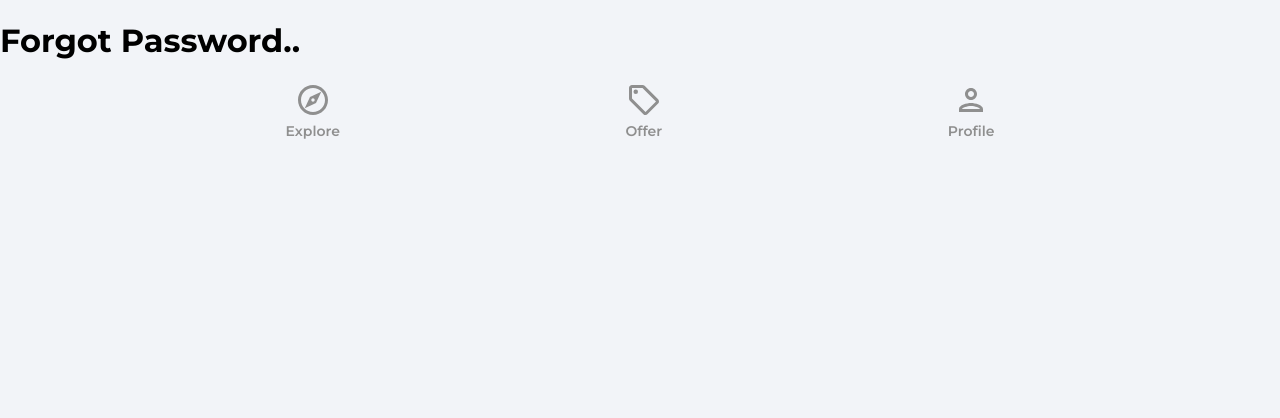
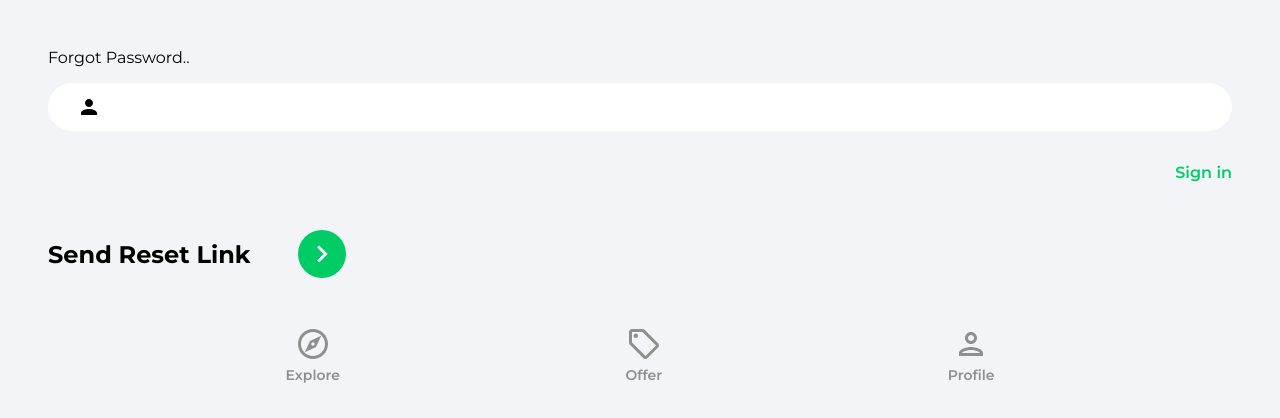
Before and after one commit to MarkCondello/react-house-marketplace, a React (Create React App) app: page /forgot-password in a window 1280 px wide. Shown: the top 418 px of the page. Built offline with nearby package versions, Linux system fonts and the light colour scheme.

Commit message:
- included firebase reset password

```diff
--- a/src/pages/ForgotPassword.jsx
+++ b/src/pages/ForgotPassword.jsx
@@ -1,6 +1,40 @@
+import { useState, } from 'react'
+import { Link } from 'react-router-dom'
+import { getAuth, sendPasswordResetEmail } from 'firebase/auth'
+import { toast } from 'react-toastify'
+import { ReactComponent as ArrowRightIcon } from '../assets/svg/keyboardArrowRightIcon.svg'
+
 function ForgotPassword() {
-  return (<div>
-    <h1>Forgot Password..</h1>
+  const [email, setEmail] = useState(''),
+  onChange = event => setEmail(event.target.value),
+  onSubmit = async (event) => {
+    event.preventDefault()
+    try {
+      const auth = getAuth()
+      await sendPasswordResetEmail(auth, email)
+      toast.success('Email was sent.')
+    } catch(error) {
+      console.error()
+      toast.error('Could not send reset email.')
+    }
+  }
+
+  return (<div className="pageContainer">
+    <header>
+      <p>Forgot Password..</p>
+    </header>
+    <main>
+      <form onSubmit={onSubmit}>
+        <input type="email" className="emailInput" value={email} id="email" onChange={onChange}/>
+        <Link className="forgotPasswordLink" to="/sign-in">Sign in</Link>
+        <div className="signInBar">
+          <div className="signInText">Send Reset Link</div>
+          <button className="signInButton">
+            <ArrowRightIcon fill="#fff" width="34px" height="34px" />
+          </button>
+        </div>
+      </form>
+    </main>
   </div>);
 }
 
```
Also changed, not shown: src/assets/jpg/listings-indexes.png (added), 1 other file (tests, documents, lock files or other folders).
